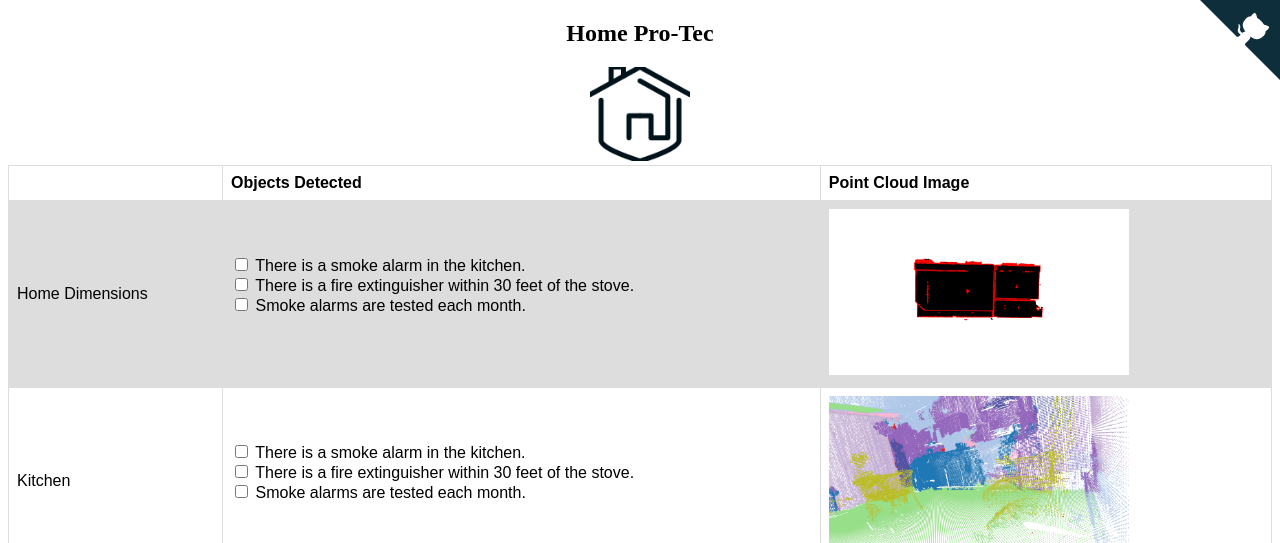
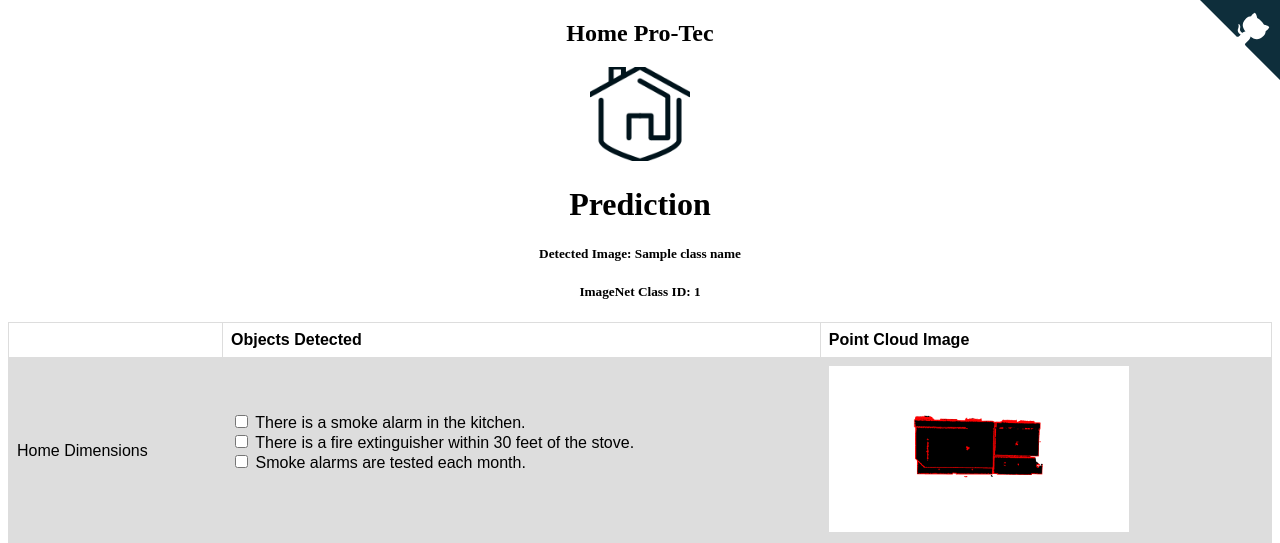
Before and after one commit to StephanieRogers-ML/HomeProTech, a Python web app: template pytorch-flask-api-heroku-home-pro-tec/templates/result.html in a window 1280 px wide. Shown: the top 543 px of the page. Run offline with Jinja, Linux system fonts and the light colour scheme; the template is opened without the code that fills it: most values are stand-ins (such as "Sample title", 1, 10 or a date in 2020); some libraries are stand-ins or nearby versions.

Commit message:
reactive display of predicted class for image

```diff
--- a/pytorch-flask-api-heroku-home-pro-tec/templates/result.html
+++ b/pytorch-flask-api-heroku-home-pro-tec/templates/result.html
@@ -26,7 +26,9 @@
 
 <body>
 
-
+<h1 class="h3 mb-3 font-weight-normal">Prediction</h1>
+<h5 class="h5 mb-3 font-weight-normal">Detected Image: {{ class_name }}</h5>
+<h5 class="h6 mb-3 font-weight-normal">ImageNet Class ID: {{ class_id }}</h5>
 
 <table>
   <tr>
```
